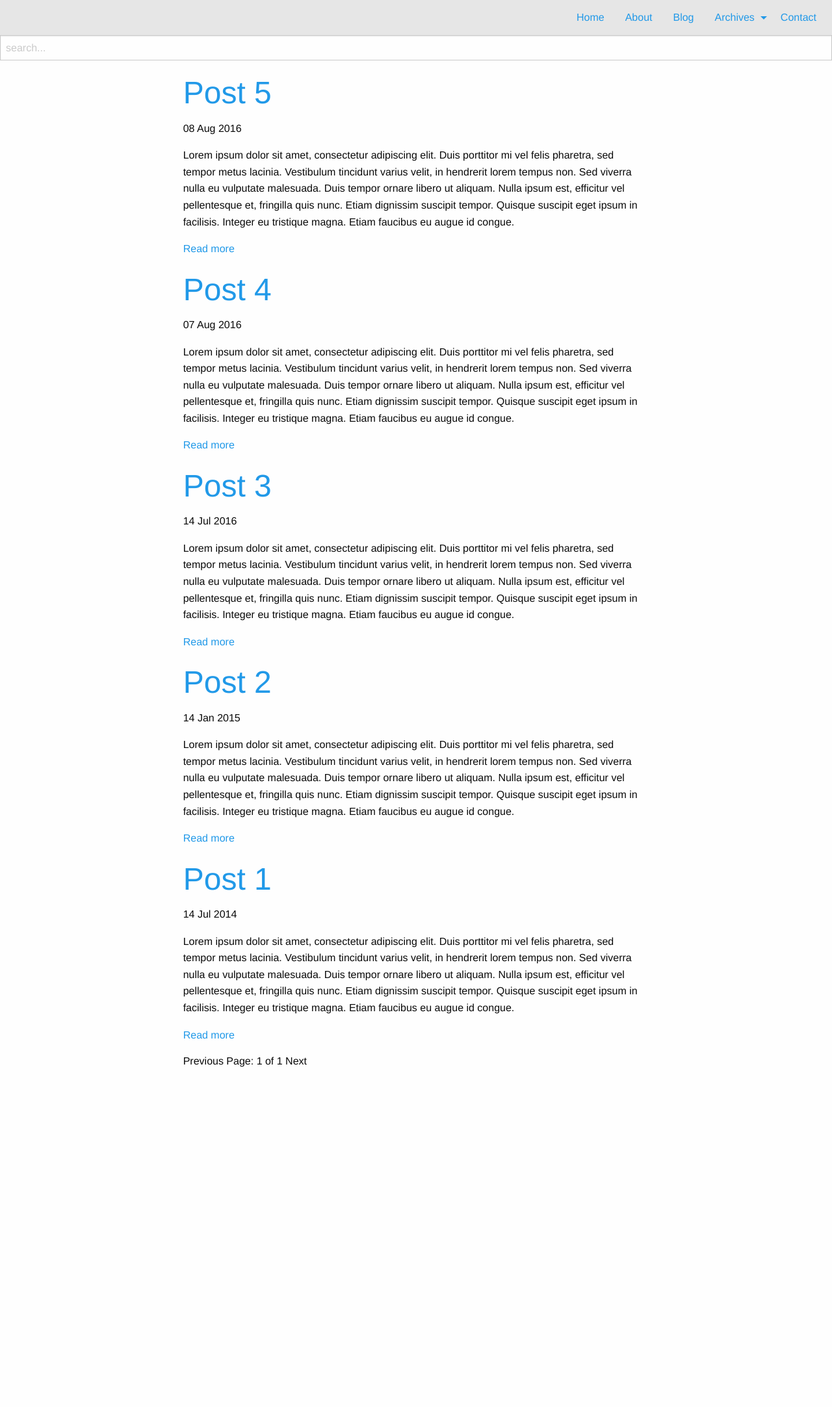
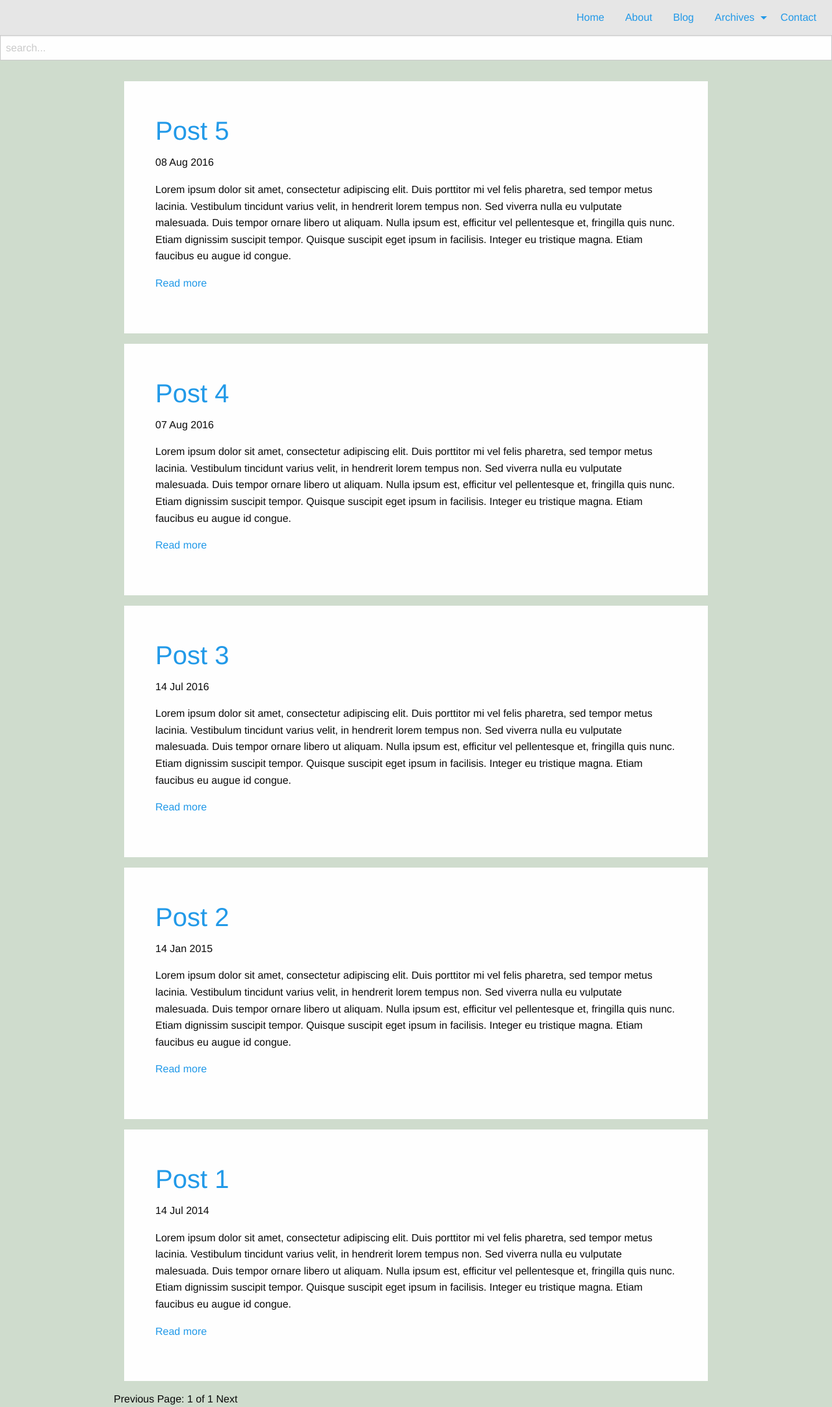
Before and after one commit to yanyil/jekyll-blog, a Jekyll site: the page built from blog/index.html, in a window 1280 px wide. Shown: the whole page at 65% size. Built offline with Jekyll 4.4.1, drawn with Linux system fonts in a browser that asks for light colours; the list of posts is cut into pages by our own code; before the commit the page ends 1645 px from its top, so only the background shows below that.

Commit message:
Add basic blog layout
- separate blog posts in grids
- add margins and paddings for different screen sizes

```diff
--- a/_layouts/default.html
+++ b/_layouts/default.html
@@ -7,7 +7,7 @@
 
     {% include search.html %}
 
-    <div class="row medium-8 large-7 columns">
+    <div class="row medium-10 large-9 columns">
       {{ content }}
     </div>
 
--- /dev/null
+++ b/_sass/_theme.scss
@@ -0,0 +1,15 @@
+.post-list {
+  background: $white;
+  margin: 1rem 0;
+  padding: 1rem;
+
+  @media #{$medium-only} {
+    margin: 1rem;
+    padding: 1rem;
+  }
+
+  @media #{$large-up} {
+    margin: 1rem;
+    padding: 3rem;
+  }
+}
--- a/_sass/settings/_settings.scss
+++ b/_sass/settings/_settings.scss
@@ -60,7 +60,7 @@ $medium-gray: #cacaca;
 $dark-gray: #8a8a8a;
 $black: #0a0a0a;
 $white: #fefefe;
-$body-background: $white;
+$body-background: #cfdccd;
 $body-font-color: $black;
 $body-font-family: 'Helvetica Neue', Helvetica, Roboto, Arial, sans-serif;
 $body-antialiased: true;
--- a/blog/index.html
+++ b/blog/index.html
@@ -3,11 +3,11 @@ title: Blog
 ---
 
 {% for post in paginator.posts %}
-  <article>
+  <article class="post-list">
     <header>
-      <h1>
+      <h2>
         <a href="{{ post.url | prepend: site.github.url }}">{{ post.title }}</a>
-      </h1>
+      </h2>
       <p>
         <time datetime="{{ post.date }}">{{ post.date | date_to_string }}</time>
       </p>
--- a/css/main.scss
+++ b/css/main.scss
@@ -4,5 +4,6 @@
 
 @import 'settings/settings';
 @import 'foundation';
+@import 'theme';
 
 @include foundation-everything;
```
